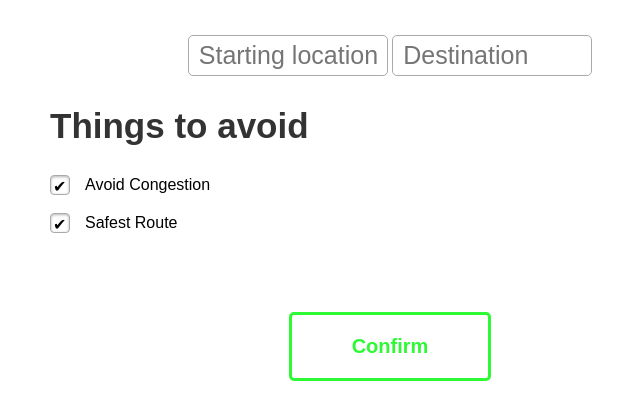
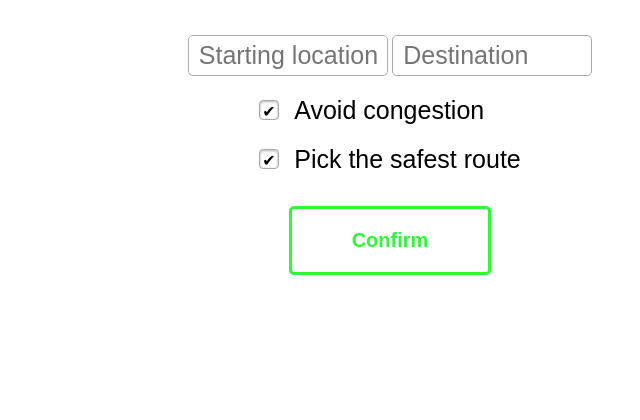
Before and after one commit to cjntifo/pedal-plan, a PHP site: page / in a window 1280 px wide. Shown: the part 51-471 px from the top of the page, without its empty margins (250-890 px from the left). Run offline with PHP 8.4, Linux system fonts and the light colour scheme; some libraries are stand-ins or nearby versions.

Commit message:
Edited aesthetics

```diff
--- a/css/bodystyle.css
+++ b/css/bodystyle.css
@@ -15,6 +15,9 @@ input[type=text] {
 	width: 200px;
 	margin-top: 10px;
 }
+input[type=checkbox] + label {
+	font-size: 25px;
+}
 .input-container {
 	margin-top: 15px;
 }
@@ -27,14 +30,22 @@ button[type=submit] {
 	color: #2EF935;
 	cursor: pointer;
 	border-radius: 5px;
-	transition: all .2s;
+	transition: all .1s;
 }
 button[type=submit]:hover {
 	background: #2EF935;
 	color: white;
 
 }
-.button-submit  {
-	margin-top: 80px;
+.checkboxes {
+	text-align: left;
+	margin: 0 auto;
+	display: inline-block;
+}
+.checkbox-container {
 	text-align: center;
 }
+.button-submit  {
+	margin-top: 2em;
+	text-align: center;
+}
--- a/css/notiestyle.css
+++ b/css/notiestyle.css
@@ -24,6 +24,7 @@ input[type=checkbox] {
 input[type=checkbox]:checked + label:before {
 	content: '✔';
 	padding: 1px 2px;
+	font-size: 16px;
 	color: #000;
 }
 form p {
--- a/index.html
+++ b/index.html
@@ -39,15 +39,18 @@
 					<input type="text" name='start' placeholder="Starting location" />
 					<input type="text" name='end' placeholder="Destination" />
 				</div>
-				<div class="title">Things to avoid</div>
+				<div class="checkbox-container">
+					<div class='checkboxes'>
 						<p>
 							<input type="checkbox" name='congestion' id='congestion' checked="checked" />
-					<label for='congestion'>Avoid Congestion</label>
+							<label for='congestion'>Avoid congestion</label>
 						</p>
 						<p>
 							<input type="checkbox" name='safest' id='safest' checked="checked" />
-					<label for='safest'>Safest Route</label>
+							<label for='safest'>Pick the safest route</label>
 						</p>
+					</div>
+				</div>
 				<div class="button-submit">
 					<button type="submit">Confirm</button>
 				</div>
```
Lines whose indentation alone changed are shown as unchanged.
